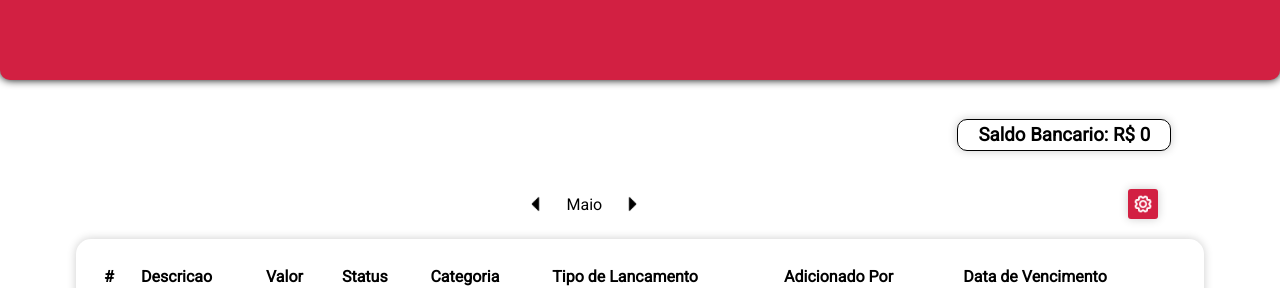
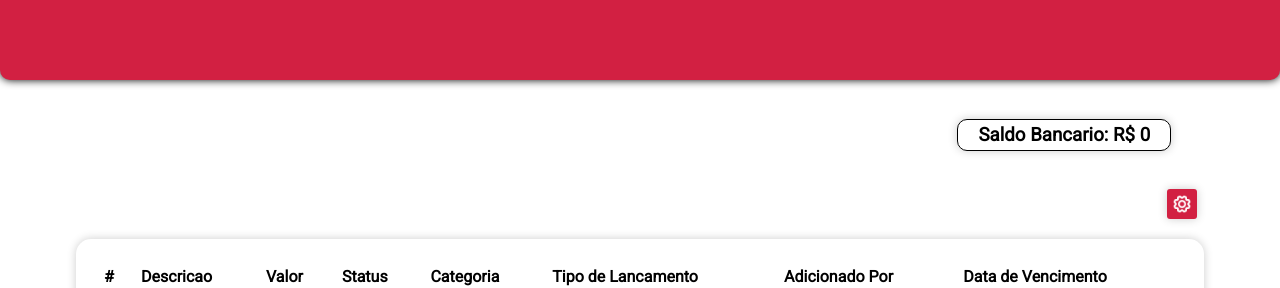
Before and after one commit to victorbeppler/financial-control-app, a React (Vite) app: page /environment/1 in a window 1280 px wide. Shown: the top 288 px of the page. Built offline with nearby package versions, Linux system fonts and the light colour scheme; no server answers; sample sign-in values are in the browser's storage.

Commit message:
Feat(comment option date filter)

```diff
--- a/src/page/home/index.jsx
+++ b/src/page/home/index.jsx
@@ -91,11 +91,11 @@ function Home() {
           </SaldoBancario>
         </ContainerSaldo>
         <ContainerFunctions>
-          <ContainerMes>
+          {/* <ContainerMes>
             <Caret src="/caret-left-fill-black.png" alt="Caret Left" />
             <MesAtual>Maio</MesAtual>
             <Caret src="/caret-right-fill-black.png" alt="Caret Left" />
-          </ContainerMes>
+          </ContainerMes> */}
           <ContainerButtonAdd>
             <DropdownTransaction
               onOpenTransaction={handleOpenTransaction}
--- a/src/page/home/styles.jsx
+++ b/src/page/home/styles.jsx
@@ -75,7 +75,7 @@ export const Plus = styled.img`
 // o container do botão add precisa ficr no final do containerMes
 export const ContainerButtonAdd = styled.div`
   display: flex;
-  width: 10%;
+  width: 100%;
   align-items: center;
   justify-content: flex-end;
   align-items: center;
```
